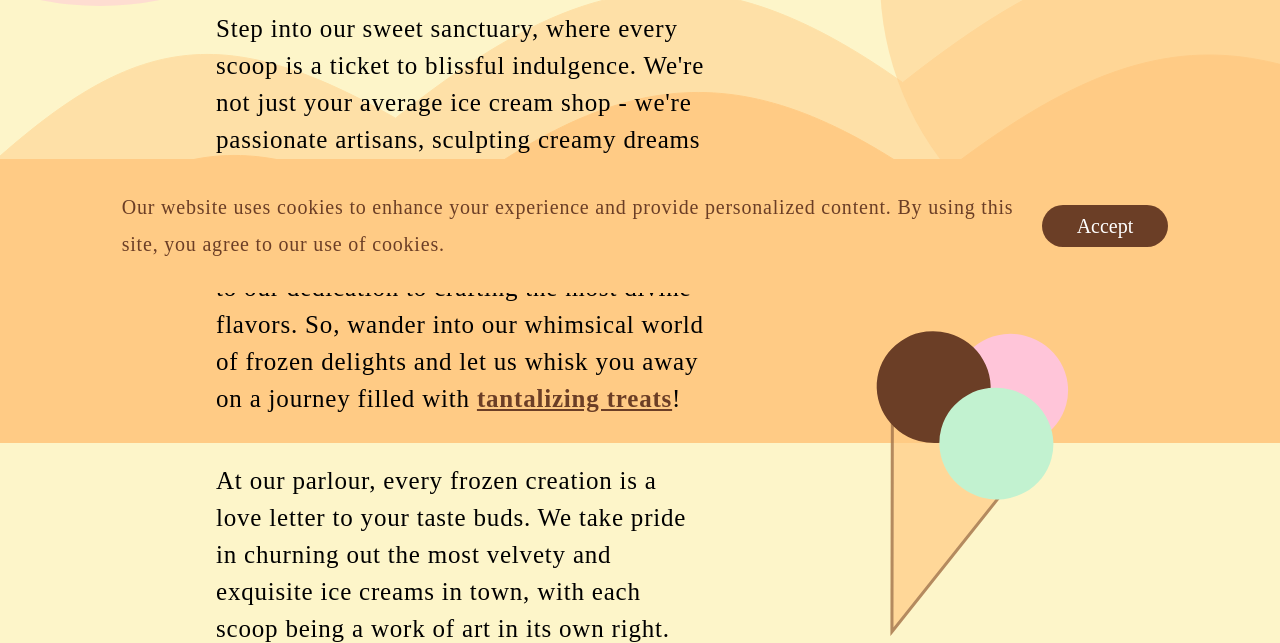
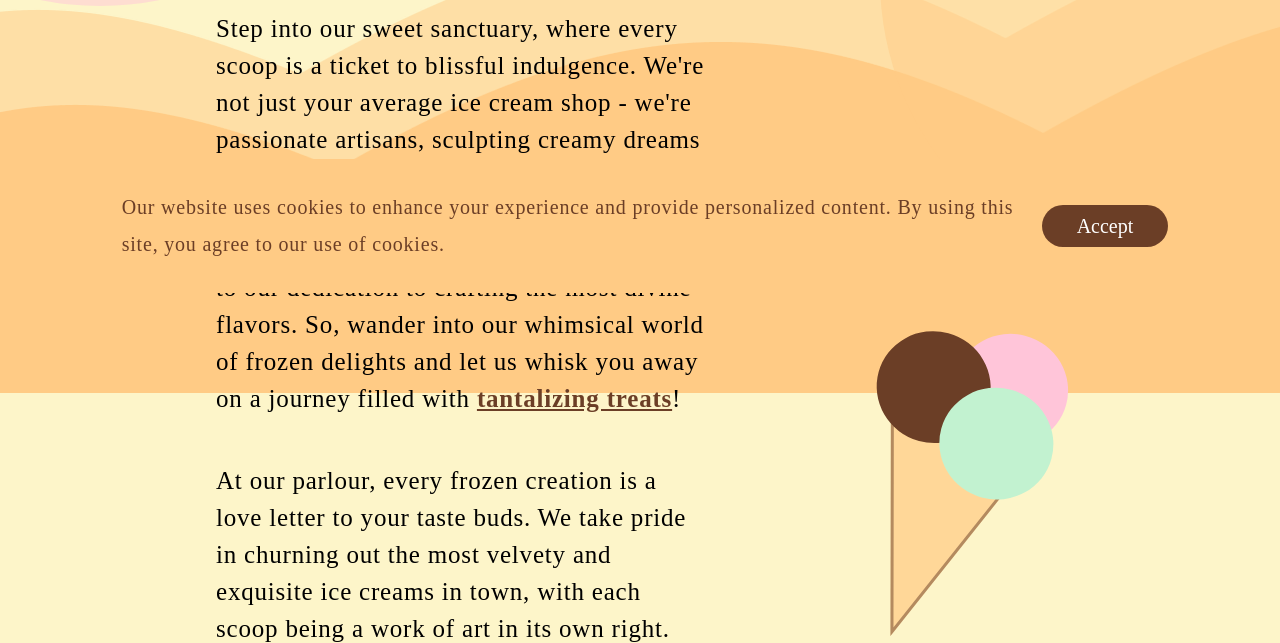
Before and after one commit to Carinalak/IceCream-copiedFromMyOwnProfile, a website built with Vite: page index.html in a window 1280 px wide. Shown: the part 507-1150 px from the top of the page. Built offline with nearby package versions, Linux system fonts and the light colour scheme; a web font is replaced by a local one.

Commit message:
:lipstick: style(background): styles and changes logic for background waves

```diff
--- a/index.html
+++ b/index.html
@@ -175,62 +175,24 @@
                 </svg>
             </article>
             <article class="wave_container">
-                <svg
+                <div
                     class="wave_background wave_background_light waves_mobile"
-                    width="319"
-                    height="71"
-                    viewBox="0 0 319 71"
-                    fill="none"
-                    xmlns="http://www.w3.org/2000/svg"
-                >
-                    <path
-                        d="M84.5 36.5973C47.3733 25.7052 28.9395 29.1511 0 51.0973V71.0973H318.5V25.0973C273.713 -1.39761 247.641 -12.2152 184 25.0973C130.578 6.03378 113.669 16.4377 84.5 36.5973Z"
-                        fill="#FFCB85"
-                        stroke="#FFCB85"
-                    />
-                </svg>
-                <svg
+                ></div>
+                <div
                     class="wave_background wave_background_light waves_tablet"
-                    width="920"
-                    height="407"
-                    viewBox="0 0 920 407"
-                    fill="none"
-                    xmlns="http://www.w3.org/2000/svg"
-                >
-                    <path
-                        d="M-234.068 253.364C-451.841 172.915 -551.611 182.606 -683 314.122V406H1262V104.434C1049.45 -37.3581 934.228 -37.4767 722.712 129.595C532.129 -5.35141 406.603 12.0327 215.556 165.191C23.3387 55.6697 -64.3421 88.6324 -234.068 253.364Z"
-                        fill="#FFCB85"
-                        stroke="#FFCB85"
-                    />
-                </svg>
-                <svg
+                ></div>
+                <div
+                    class="wave_background wave_background_light waves_desktop"
+                ></div>
+                <div
                     class="wave_background wave_background_dark waves_mobile"
-                    width="319"
-                    height="71"
-                    viewBox="0 0 319 71"
-                    fill="none"
-                    xmlns="http://www.w3.org/2000/svg"
-                >
-                    <path
-                        d="M84.5 36.5973C47.3733 25.7052 28.9395 29.1511 0 51.0973V71.0973H318.5V25.0973C273.713 -1.39761 247.641 -12.2152 184 25.0973C130.578 6.03378 113.669 16.4377 84.5 36.5973Z"
-                        fill="#FFCB85"
-                        stroke="#FFCB85"
-                    />
-                </svg>
-                <svg
+                ></div>
+                <div
                     class="wave_background wave_background_dark waves_tablet"
-                    width="920"
-                    height="389"
-                    viewBox="0 0 920 389"
-                    fill="none"
-                    xmlns="http://www.w3.org/2000/svg"
-                >
-                    <path
-                        d="M-207.068 253.364C-424.841 172.915 -524.611 182.606 -656 314.122V406H1289V104.433C1076.45 -37.3581 961.228 -37.4767 749.712 129.595C559.129 -5.35143 433.603 12.0326 242.556 165.191C50.3388 55.6697 -37.3421 88.6324 -207.068 253.364Z"
-                        fill="#FFCB85"
-                        stroke="#FFCB85"
-                    />
-                </svg>
+                ></div>
+                <div
+                    class="wave_background wave_background_dark waves_desktop"
+                ></div>
             </article>
         </section>
 
--- a/src/scss/components/_background.scss
+++ b/src/scss/components/_background.scss
@@ -38,17 +38,34 @@ body {
     }
 
     .wave_background_light {
+        @include backgroundurl(
+            url('/img/animations/wavesLightGloryMobile.png'),
+            100% 100%,
+            none,
+            center
+        );
+        min-height: 72px;
+        height: 20vw;
+        z-index: -2;
         bottom: 24px;
-        opacity: 50%;
-        z-index: -2;
     }
 
     .wave_background_dark {
+        @include backgroundurl(
+            url('/img/animations/wavesDarkGloryMobile.png'),
+            100% 100%,
+            none,
+            center
+        );
+        height: 71px;
+        height: 20vw;
+        width: 100%;
+        z-index: -1;
         bottom: 0;
-        z-index: -1;
     }
 
-    .waves_tablet {
+    .waves_tablet,
+    .waves_desktop {
         display: none;
     }
 }
--- a/src/scss/layout/_desktop.scss
+++ b/src/scss/layout/_desktop.scss
@@ -44,7 +44,6 @@ body {
     @include gridCreation(column, 12, 1fr, 20px);
 }
 
-
 main {
     max-width: 1750px;
     margin: auto;
@@ -64,7 +63,7 @@ main {
     @include gridCreation(column, 4, 1fr, 20px);
     margin-top: 135px;
 
-    .product_card:nth-child(n+5):nth-child(-n+7) {
+    .product_card:nth-child(n + 5):nth-child(-n + 7) {
         order: 1;
     }
 }
@@ -86,6 +85,38 @@ main {
     }
 }
 
+.background {
+    .waves_tablet {
+        display: none;
+    }
+    .waves_desktop {
+        display: block;
+
+        &.wave_background_light {
+            @include backgroundurl(
+                url('/img/animations/wavesLightGloryDesktop.png'),
+                100% 100%,
+                none,
+                center
+            );
+            height: 345px;
+            width: 100%;
+            bottom: 0;
+        }
+
+        &.wave_background_dark {
+            @include backgroundurl(
+                url('/img/animations/wavesDarkGloryDesktop.png'),
+                100% 100%,
+                none,
+                center
+            );
+            height: 240px;
+            width: 100%;
+        }
+    }
+}
+
 footer {
     grid-column: span 12;
     padding: 15px 80px;
--- a/src/scss/layout/_tablet.scss
+++ b/src/scss/layout/_tablet.scss
@@ -258,13 +258,25 @@ main {
         display: block;
 
         &.wave_background_dark {
-            bottom: -150px;
-            max-height: 389px;
+            @include backgroundurl(
+                url('/img/animations/wavesDarkGloryTablet.png'),
+                100% 100%,
+                none,
+                center
+            );
+            height: 389px;
+            bottom: -100px;
         }
 
         &.wave_background_light {
-            bottom: -67px;
-            max-height: 407px;
+            @include backgroundurl(
+                url('/img/animations/wavesLightGloryTablet.png'),
+                100% 100%,
+                none,
+                center
+            );
+            height: 407px;
+            bottom: -22px;
         }
     }
 }
```
Also changed, not shown: public/img/animations/wavesDarkGloryDesktop.png (added), public/img/animations/wavesDarkGloryDesktop.svg (added), public/img/animations/wavesDarkGloryMobile.png (added), public/img/animations/wavesDarkGloryTablet.png (added), public/img/animations/wavesLightGloryDesktop.png (added), public/img/animations/wavesLightGloryDesktop.svg (added), public/img/animations/wavesLightGloryMobile.png (added), public/img/animations/wavesLightGloryTablet.png (added).
